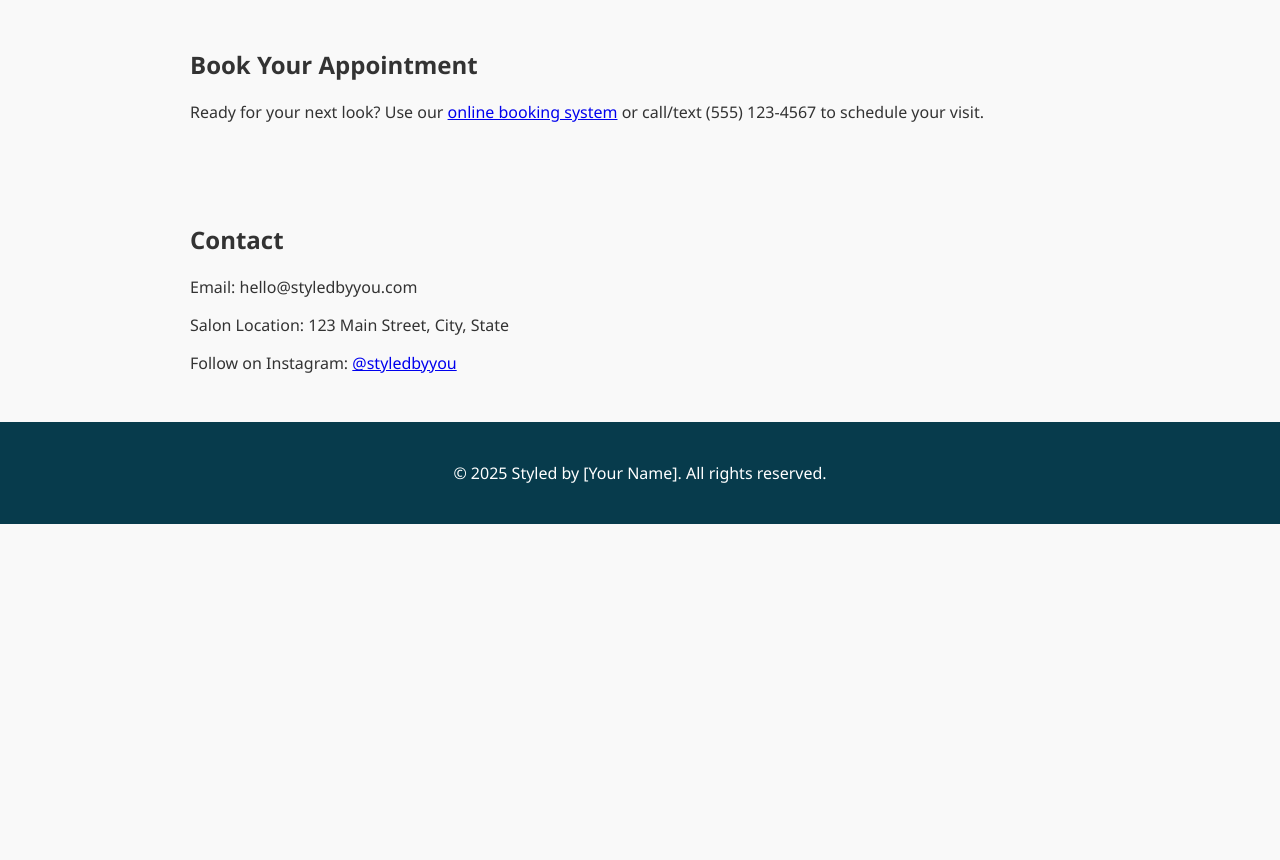
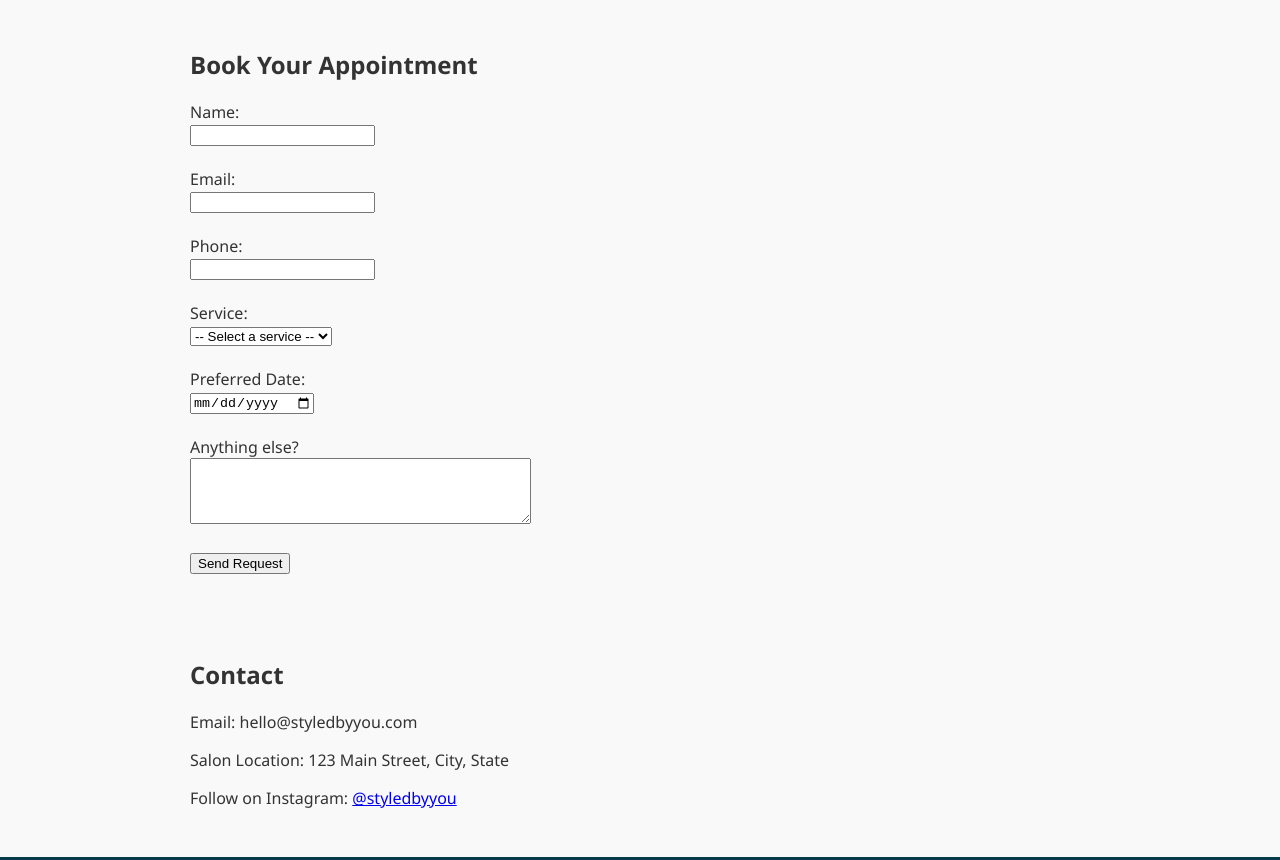
Before and after one commit to takeheed-hash/hair-site, a plain HTML site: page index.html in a window 1280 px wide. Shown: the part 835-1695 px from the top of the page. Before the commit the page ends 1359 px from the top, so only its background shows below. Drawn offline with Linux system fonts and the light colour scheme.

Commit message:
updated booking form

```diff
--- a/index.html
+++ b/index.html
@@ -84,9 +84,35 @@
   </section>
 
   <section id="booking">
-    <h2>Book Your Appointment</h2>
-    <p>Ready for your next look? Use our <a href="#">online booking system</a> or call/text (555) 123-4567 to schedule your visit.</p>
-  </section>
+  <h2>Book Your Appointment</h2>
+  <form action="https://formsubmit.co/your@email.com" method="POST">
+    <label for="name">Name:</label><br />
+    <input type="text" id="name" name="name" required /><br /><br />
+
+    <label for="email">Email:</label><br />
+    <input type="email" id="email" name="email" required /><br /><br />
+
+    <label for="phone">Phone:</label><br />
+    <input type="tel" id="phone" name="phone" required /><br /><br />
+
+    <label for="service">Service:</label><br />
+    <select id="service" name="service" required>
+      <option value="">-- Select a service --</option>
+      <option value="Haircut & Style">Haircut & Style</option>
+      <option value="Color & Highlights">Color & Highlights</option>
+      <option value="Blowout">Blowout</option>
+      <option value="Updo / Bridal">Updo / Bridal</option>
+    </select><br /><br />
+
+    <label for="date">Preferred Date:</label><br />
+    <input type="date" id="date" name="date" required /><br /><br />
+
+    <label for="message">Anything else?</label><br />
+    <textarea id="message" name="message" rows="4" cols="40"></textarea><br /><br />
+
+    <button type="submit">Send Request</button>
+  </form>
+</section>
 
   <section id="contact">
     <h2>Contact</h2>
@@ -101,3 +127,4 @@
 
 </body>
 </html>
+Updated booking form
```
